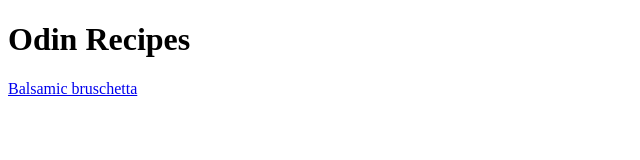
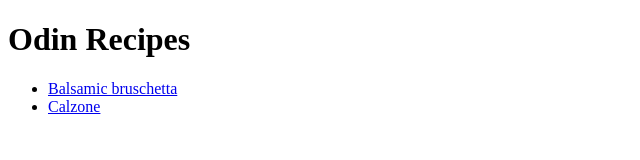
Before and after one commit to alessiaxsperandio/odin-recipes, a plain HTML site: page index.html in a window 1280 px wide. Shown: the whole page, without its empty margins (0-640 px from the left). Drawn offline with Linux system fonts and the light colour scheme.

Commit message:
linked calzone recipe

```diff
--- a/index.html
+++ b/index.html
@@ -7,7 +7,10 @@
 
     <body>
         <h1>Odin Recipes</h1>
-        <a href="./recipes/bruschetta.html">Balsamic bruschetta</a>
+            <ul>
+                <li><a href="./recipes/bruschetta.html">Balsamic bruschetta</a></li>
+                <li><a href="./recipes/calzone.html">Calzone</a></li>
+            </ul>
 
 
     </body>
```
